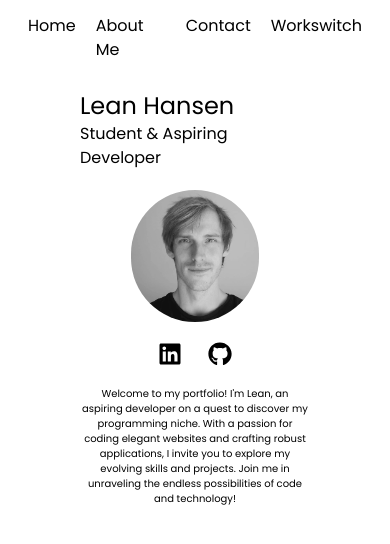
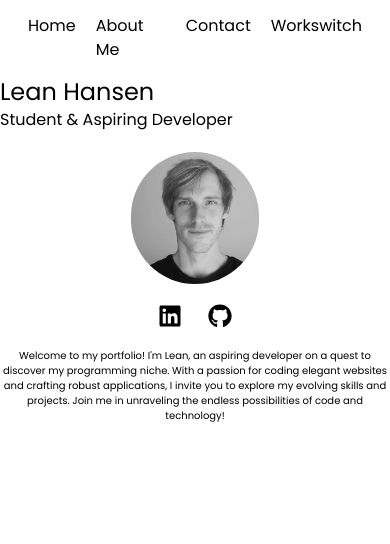
Before and after one commit to clickclickcode/portfolio, a React (Vite) app: page / in a window 390 px wide. Shown: the top 544 px of the page. Built offline with nearby package versions, Linux system fonts and the light colour scheme.

Commit message:
added some 'lg:' prefixes.

```diff
--- a/src/components/Intro.jsx
+++ b/src/components/Intro.jsx
@@ -4,16 +4,16 @@ import IntroDescription from './IntroDescription'
 
 export default function Intro() {
     return (
-        <div className='flex flex-col gap-5 lg:grid grid-cols-2 grid-rows-2 mx-20 mt-7'>
+        <div className='flex flex-col gap-5 lg:grid lg:grid-cols-2 lg:grid-rows-2 lg:mx-20 lg:mt-7'>
             <div className=''>
                 {/* Container storing name and title */}
                 <NameAndTitle />
             </div>
-            <div className='mx-auto lg:justify-self-end row-span-2'>
+            <div className='mx-auto lg:justify-self-end lg:row-span-2 lg:mx-0'>
                 {/* Container storing image and links */}
                 <ImageAndLinks />
             </div>
-            <div className='text-center'>
+            <div className='text-center lg:text-left'>
                 {/* Short introductory paragraph */}
                 <IntroDescription />
             </div>
```
